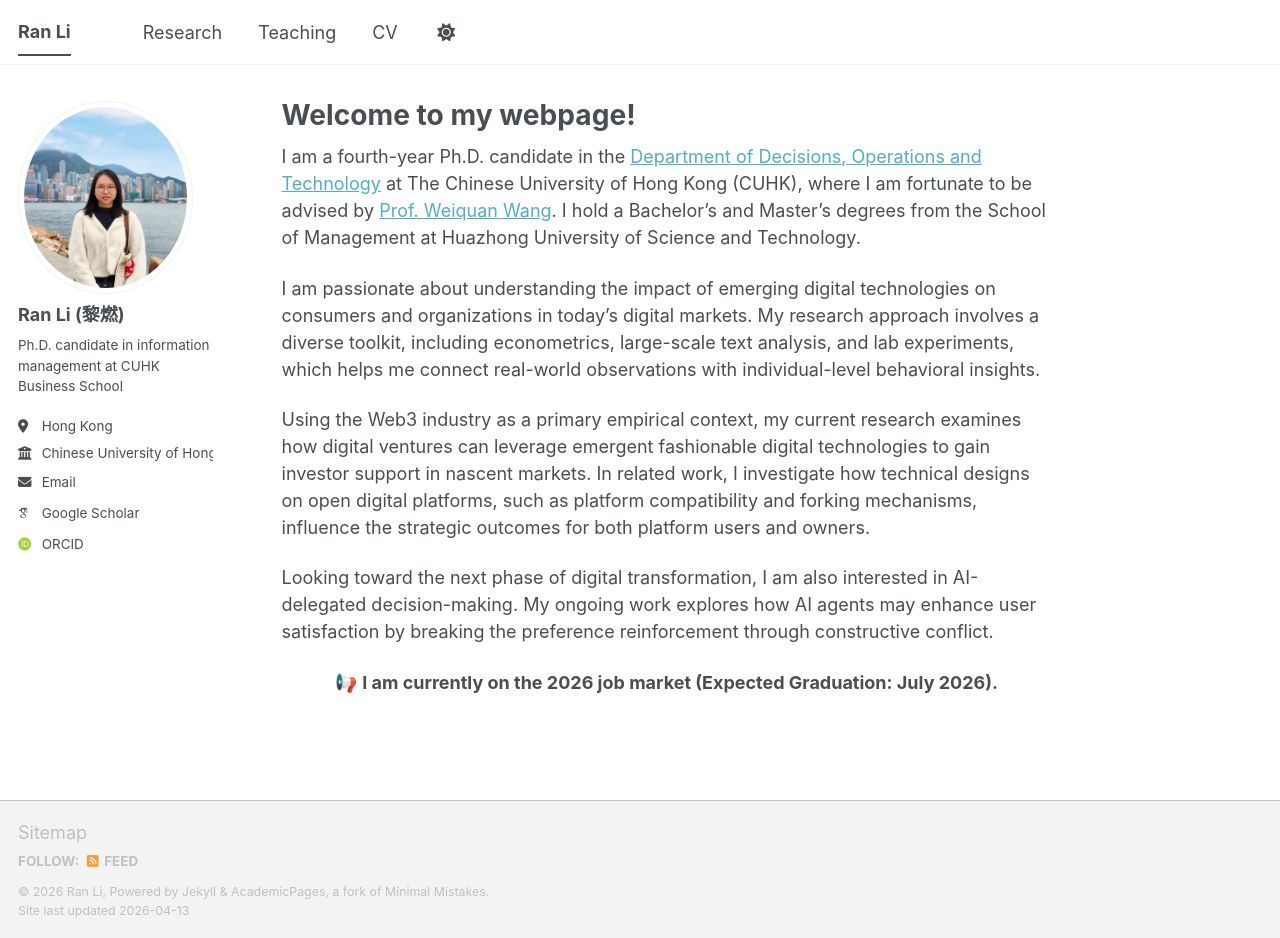
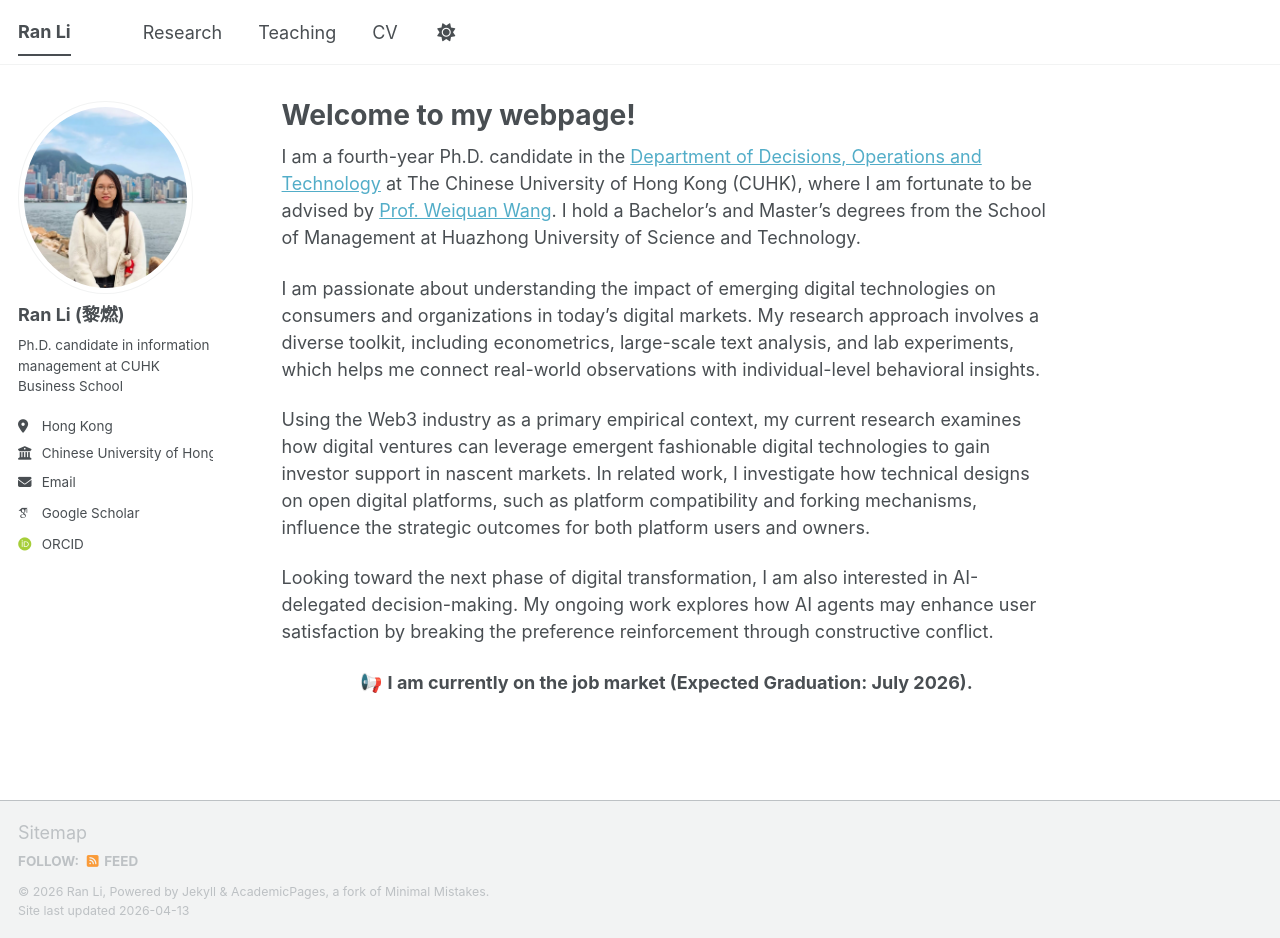
Before and after one commit to elaine-ran-li/elaine-ran-li.github.io, a Jekyll site: the page built from _pages/about.md, in a window 1280 px wide and 938 px high. Built offline with Jekyll 4.4.1, drawn with Linux system fonts in a browser that asks for light colours; some web fonts are replaced; a script bundle is joined from its source files by our own code; library files that are not in the unit come from our copies.

Commit message:
Update about.md

```diff
--- a/_pages/about.md
+++ b/_pages/about.md
@@ -15,4 +15,4 @@
 
 Looking toward the next phase of digital transformation, I am also interested in AI-delegated decision-making. My ongoing work explores how AI agents may enhance user satisfaction by breaking the preference reinforcement through constructive conflict.
 
-<p align="center">📢 <strong>I am currently on the 2026 job market (Expected Graduation: July 2026).</strong></p>
+<p align="center">📢 <strong>I am currently on the job market (Expected Graduation: July 2026).</strong></p>
```
